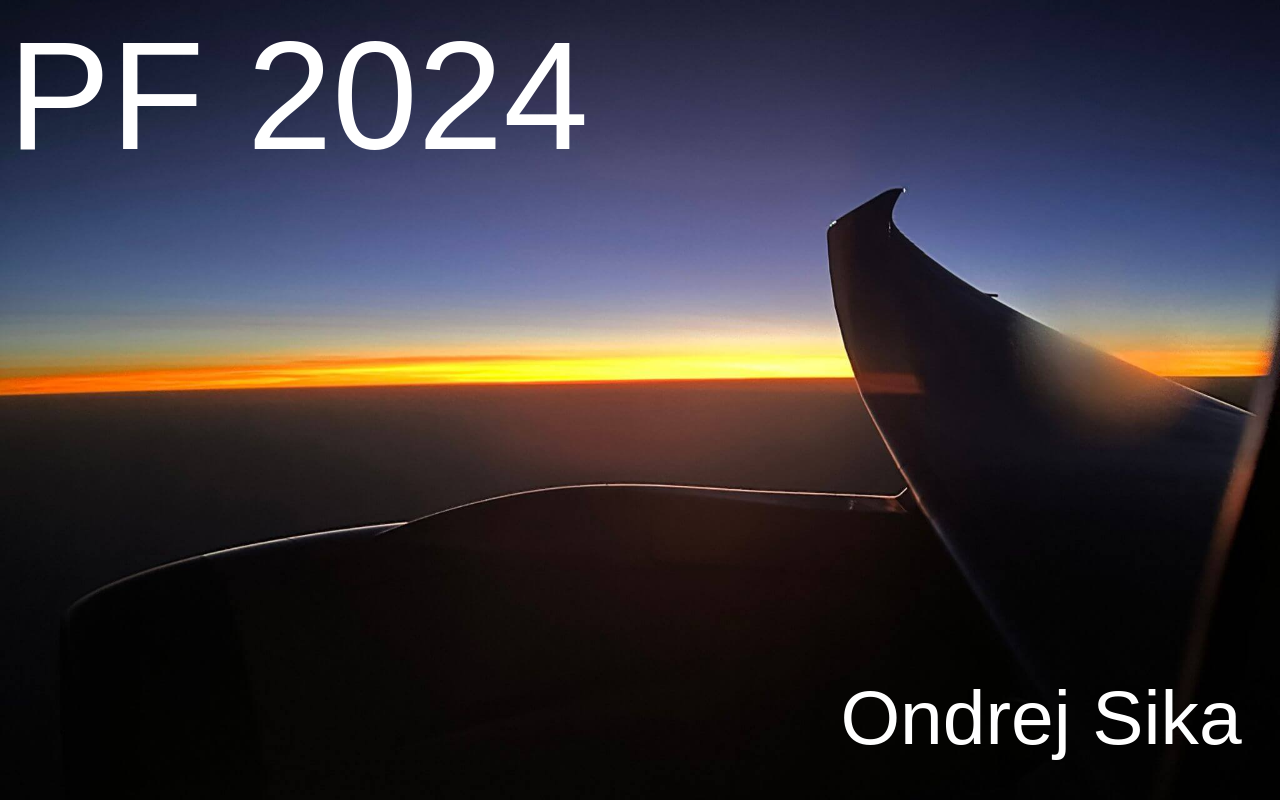
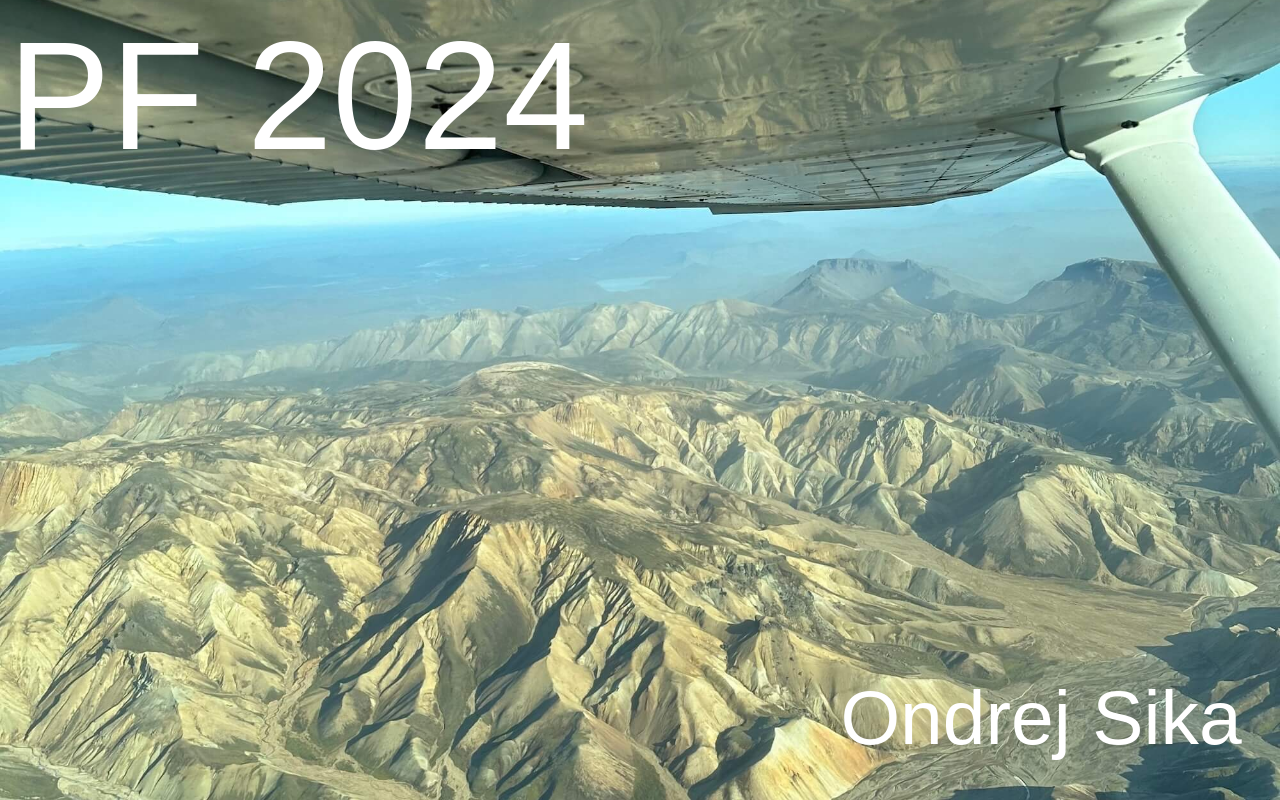
Before and after one commit to ondrejsika/pf.ondrejsika.com, a plain HTML site: page index.html in a window 1280 px wide. Drawn offline with Linux system fonts and the light colour scheme.

Commit message:
feat: Update to PF 2025

```diff
--- a/index.html
+++ b/index.html
@@ -8,7 +8,7 @@
     <style>
       body {
         font-family: sans-serif;
-        background: url(/pf2024.jpg) center center / cover no-repeat fixed;
+        background: url(/pf2025.jpg) center center / cover no-repeat fixed;
         padding: 0 0;
       }
       .bottom-right {
```
Also changed, not shown: pf2025.jpg (added).
